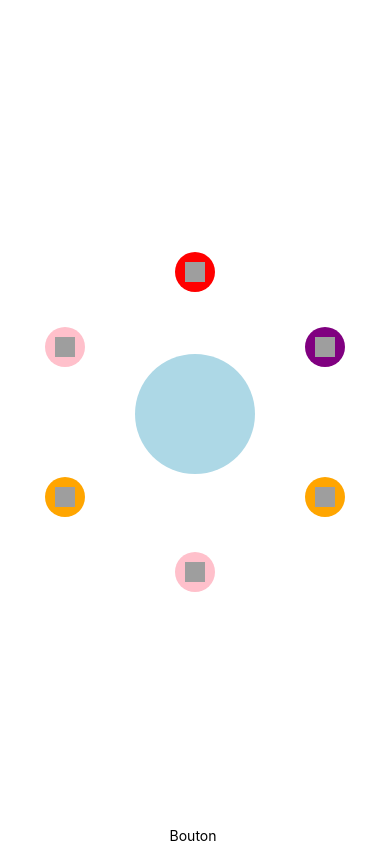
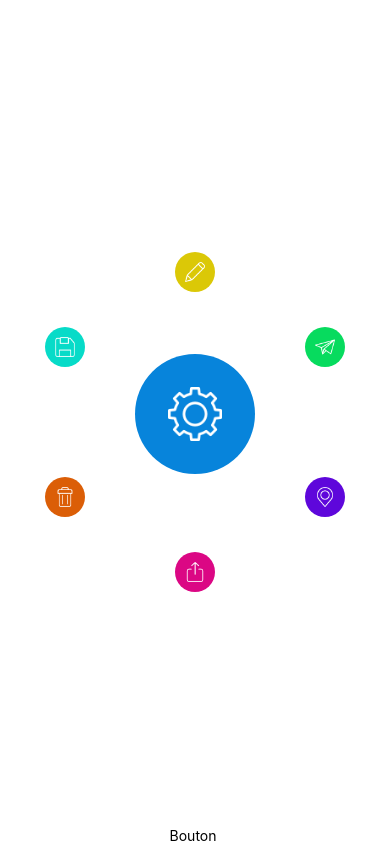
Before and after one commit to FreddyPoly/weeklydev, a React Native app in the folder CircleButton/: screen / in a window 390 px wide. Both pictures are taken after a click on the element 195 px from the left and 413 px from the top of the page. Built offline with nearby package versions, Linux system fonts and the light colour scheme; grey boxes are pictures that could not be loaded.

Commit message:
Animations + couleurs

```diff
--- a/CircleButton/App.js
+++ b/CircleButton/App.js
@@ -10,34 +10,34 @@ export default class App extends Component {
     this.state = {
       number: '',
       options: [{
-        icon: 'https://image.flaticon.com/icons/png/128/126/126509.png',
+        icon: require('./assets/pencil.png'),
         action: () => this.setState({number: '1'}),
-        color: 'red',
+        color: '#dbc807',
       },
       {
-        icon: 'https://image.flaticon.com/icons/png/128/126/126516.png',
+        icon: require('./assets/paper-plane.png'),
         action: () => this.setState({number: '2'}),
-        color: 'purple',
+        color: '#07db5e',
       },
       {
-        icon: 'https://image.flaticon.com/icons/png/128/126/126490.png',
+        icon: require('./assets/pin.png'),
         action: () => this.setState({number: '3'}),
-        color: 'orange',
+        color: '#5e07db',
       },
       {
-        icon: 'https://image.flaticon.com/icons/png/128/126/126474.png',
+        icon: require('./assets/upload.png'),
         action: () => this.setState({number: '4'}),
-        color: 'pink',
+        color: '#db0784',
       },
       {
-        icon: 'https://image.flaticon.com/icons/png/128/126/126490.png',
+        icon: require('./assets/trash.png'),
         action: () => this.setState({number: '5'}),
-        color: 'orange',
+        color: '#db5e07',
       },
       {
-        icon: 'https://image.flaticon.com/icons/png/128/126/126474.png',
+        icon: require('./assets/floppy-disk.png'),
         action: () => this.setState({number: '6'}),
-        color: 'pink',
+        color: '#07dbc8',
       }],
     }
   }
@@ -48,6 +48,7 @@ export default class App extends Component {
           flex: 1,
           alignItems: 'center',
           justifyContent: 'center',
+          backgroundColor: '#fffff',
         }}>
         <CircleButton options={this.state.options} radius={150} />
 
--- a/CircleButton/CircleButton.js
+++ b/CircleButton/CircleButton.js
@@ -3,6 +3,7 @@ import {Platform, StyleSheet, Dimensions, Text, View, TouchableWithoutFeedback,
 
 export default class CircleButton extends Component {
   buttonSize = 20;
+  buttonIconSize = new Animated.Value(54);
   opacityOptions = new Animated.Value(0);
   mainButtonSize = new Animated.Value(120);
   origin = {
@@ -125,6 +126,7 @@ export default class CircleButton extends Component {
 
   _animCloseMainButton = () => {
     return Animated.sequence([
+      Animated.parallel([
         Animated.timing(
           this.mainButtonSize,
           {
@@ -133,6 +135,15 @@ export default class CircleButton extends Component {
           }
         ),
         Animated.timing(
+          this.buttonIconSize,
+          {
+            toValue: 66,
+            duration: this.speedMainButton + 50
+          }
+        )
+      ]),
+      Animated.parallel([
+        Animated.timing(
           this.mainButtonSize,
           {
             toValue: 90,
@@ -140,12 +151,29 @@ export default class CircleButton extends Component {
           }
         ),
         Animated.timing(
+          this.buttonIconSize,
+          {
+            toValue: 40,
+            duration: this.speedMainButton + 50
+          }
+        )
+      ]),
+      Animated.parallel([
+        Animated.timing(
           this.mainButtonSize,
           {
             toValue: 120,
             duration: this.speedMainButton
           }
+        ),
+        Animated.timing(
+          this.buttonIconSize,
+          {
+            toValue: 54,
+            duration: this.speedMainButton + 50
+          }
         )
+      ]),
     ]);
   }
 
@@ -247,6 +275,7 @@ export default class CircleButton extends Component {
 
   _animOpenMainButton = () => {
     return Animated.sequence([
+      Animated.parallel([
         Animated.timing(
           this.mainButtonSize,
           {
@@ -255,6 +284,15 @@ export default class CircleButton extends Component {
           }
         ),
         Animated.timing(
+          this.buttonIconSize,
+          {
+            toValue: 48,
+            duration: this.speedMainButton
+          }
+        )
+      ]),
+      Animated.parallel([
+        Animated.timing(
           this.mainButtonSize,
           {
             toValue: 140,
@@ -262,12 +300,29 @@ export default class CircleButton extends Component {
           }
         ),
         Animated.timing(
+          this.buttonIconSize,
+          {
+            toValue: 66,
+            duration: this.speedMainButton
+          }
+        )
+      ]),
+      Animated.parallel([
+        Animated.timing(
           this.mainButtonSize,
           {
             toValue: 120,
             duration: this.speedMainButton
           }
+        ),
+        Animated.timing(
+          this.buttonIconSize,
+          {
+            toValue: 54,
+            duration: this.speedMainButton
+          }
         )
+      ]),
     ]);
   }
 
@@ -312,7 +367,7 @@ export default class CircleButton extends Component {
                   width: this.buttonSize,
                   height: this.buttonSize
                 }}
-                source={{ uri: option.icon }} />
+                source={option.icon} />
             </TouchableOpacity>
           </Animated.View>
         ))}
@@ -323,7 +378,7 @@ export default class CircleButton extends Component {
             style={{
               position: 'absolute',
               padding: 15,
-              backgroundColor: 'lightblue',
+              backgroundColor: '#0784DB',
               borderRadius: 800,
               height: this.mainButtonSize,
               width: this.mainButtonSize,
@@ -334,6 +389,12 @@ export default class CircleButton extends Component {
                 alignItems: 'center',
                 justifyContent: 'center',
               }}>
+              <Animated.Image
+                style={{
+                  width: this.buttonIconSize,
+                  height: this.buttonIconSize,
+                }}
+                source={require('./assets/settings.png')} />
             </View>
           </Animated.View>
         </TouchableWithoutFeedback>
```
Lines whose indentation alone changed are shown as unchanged.
